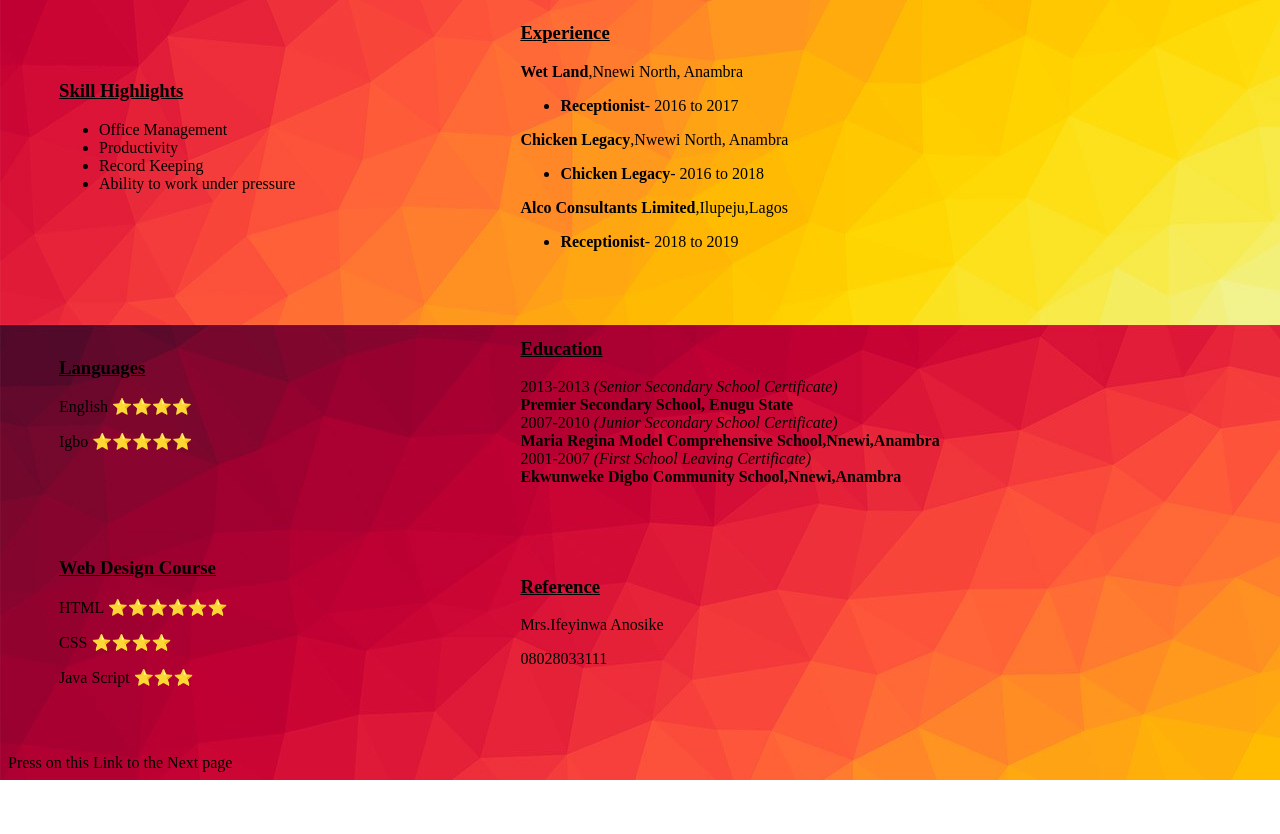
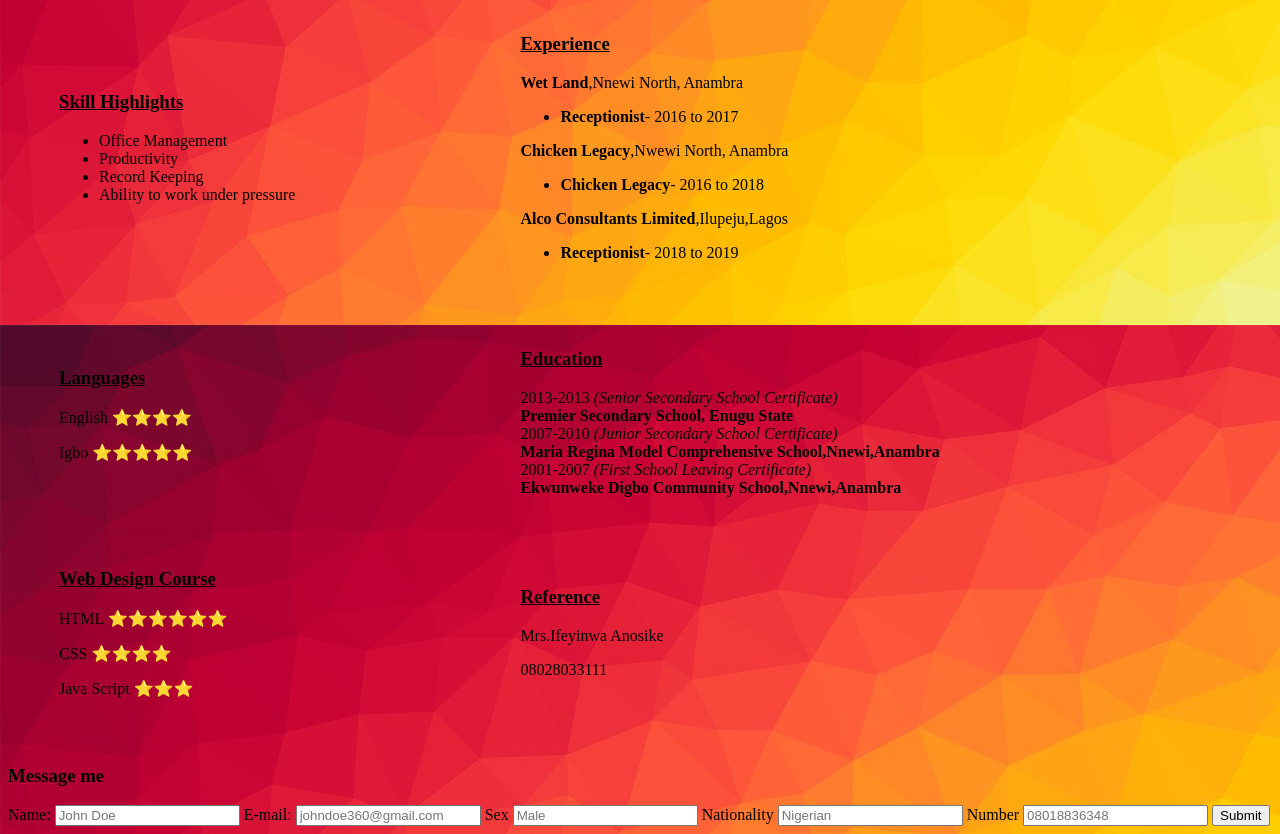
Before and after one commit to Hablofresh/ablo, a plain HTML site: page index.html in a window 1280 px wide. Shown: the part 575-1409 px from the top of the page. Before the commit the page ends 1355 px from the top, so only its background shows below. Drawn offline with Linux system fonts and the light colour scheme.

Commit message:
Add files via upload

```diff
--- a/index.html
+++ b/index.html
@@ -53,8 +53,8 @@
                 <strong>Address :</strong><br>18, Sere Close, Ilupeju Lagos,NG <br>
                 <strong>Phone :</strong><br>070066350808 <br>
                 <a href="mailto:Plactonic000@gmail.com">Plactonic000@gmail.com</a><br>
-                <a href="https://www.facebook.com">Facebook</a>
-                <a href="fav.html">Click here</a><br>
+                <a href="https://www.facebook.com" target="blank">Facebook</a>
+                <a href="fav.html" target="blank">Click here</a><br>
                 <button>
                     <a href="music.mp3" download>CV</a>
                 </button>
@@ -123,7 +123,22 @@
             </tr>
         </tr>
     </table>
-    <link href="fav.html"><br>
-    Press on this Link to the Next page
+
+    <h3>Message me</h3>
+    <form enctype="text/plain" action="mailto:euclidhablo2gmail.com">
+        <label>Name:</label>
+        <input type="text" placeholder="John Doe" name="Name">
+        <label>E-mail:</label>
+        <input type="email" placeholder="johndoe360@gmail.com">
+        <label>Sex</label>
+        <input type="text" placeholder="Male">
+        <label> Nationality</label>
+        <input type="text" placeholder="Nigerian">
+        <label> Number</label>
+        <input type="number" placeholder="08018836348">
+        <input type="submit">
+
+
+    </form>
 </body>
 </html>
```
